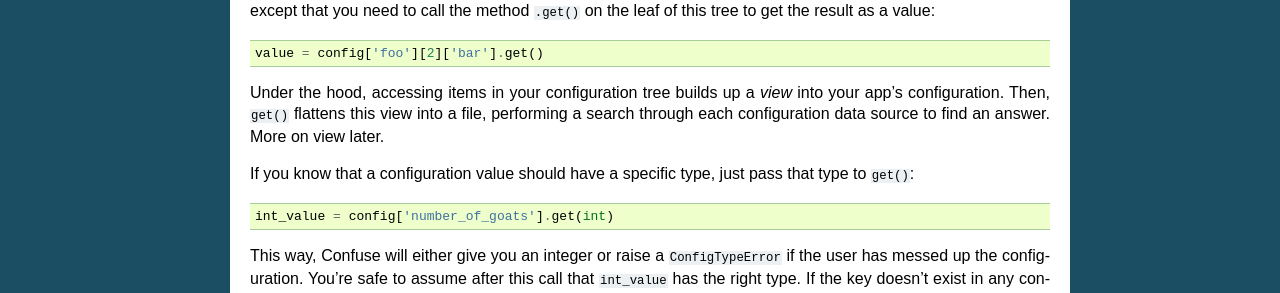
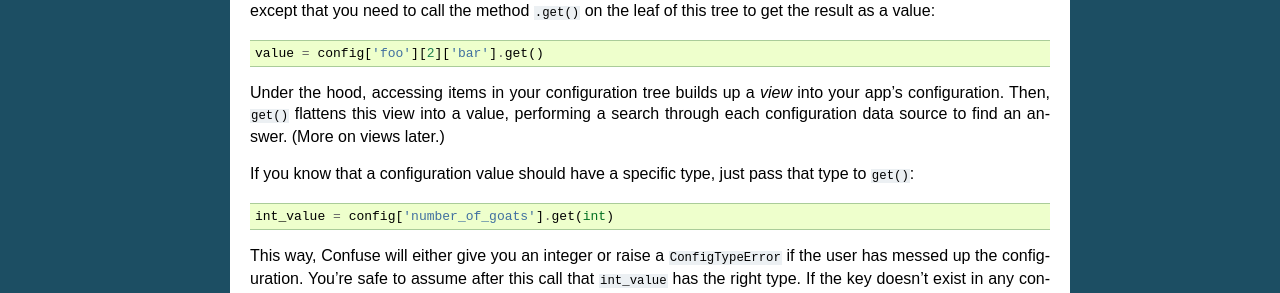
Before and after one commit to beetbox/confuse, a Sphinx documentation site: the page built from docs/index.rst, in a window 1280 px wide and 900 px high. Shown: the part 426-719 px from the top of the window. Built offline with Sphinx 7.4.7, drawn with Linux system fonts in a browser that asks for light colours.

Commit message:
Little docs fixes

```diff
--- a/docs/index.rst
+++ b/docs/index.rst
@@ -33,8 +33,8 @@ a value::
 
 Under the hood, accessing items in your configuration tree builds up a
 *view* into your app’s configuration. Then, ``get()`` flattens this view
-into a file, performing a search through each configuration data source
-to find an answer. More on view later.
+into a value, performing a search through each configuration data source
+to find an answer. (More on views later.)
 
 If you know that a configuration value should have a specific type, just
 pass that type to ``get()``::
```
